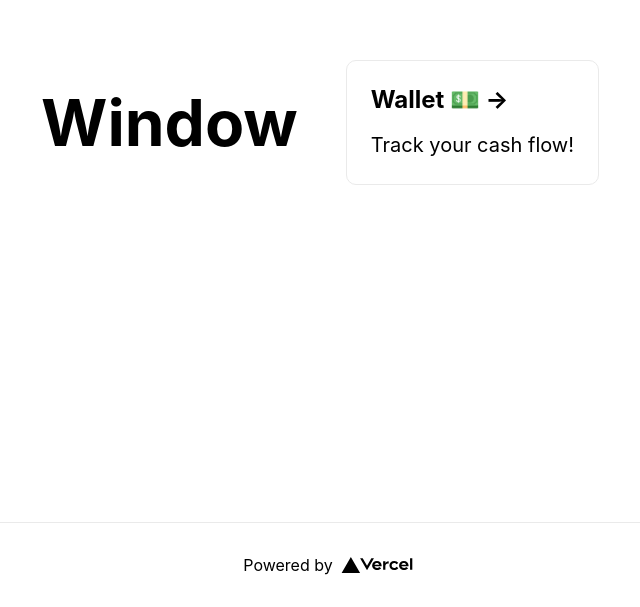
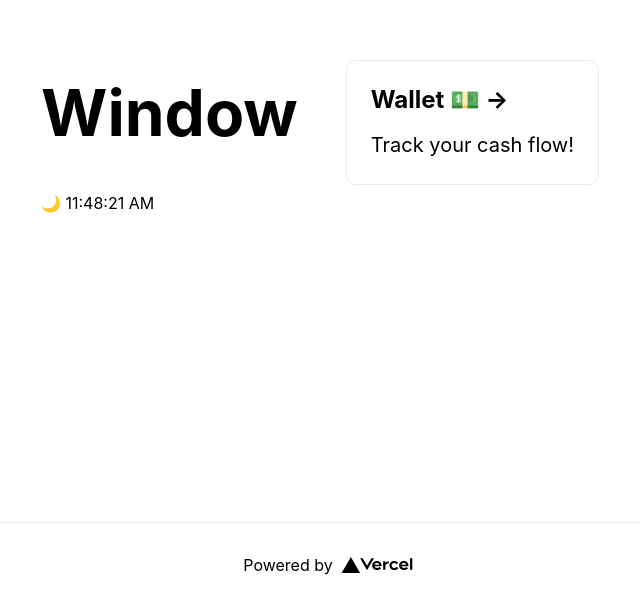
Before and after one commit to JeremyLoh/window, a Next.js app: page / in a window 1280 px wide. Shown: the part 278-885 px from the top of the page, without its empty margins (312-952 px from the left). Built offline with nearby package versions, Linux system fonts and the light colour scheme.

Commit message:
Add clock component

```diff
--- /dev/null
+++ b/components/clock.tsx
@@ -0,0 +1,33 @@
+import React, { FC, useEffect, useState } from "react"
+import Emoji from "./emoji"
+
+const clock:FC<any> = () => {
+  const [date, setDate] = useState<Date>(new Date())
+
+  function isDayTime(): boolean {
+    return date.toLocaleTimeString().endsWith("am")
+  }
+
+  function updateClock(): void {
+    setDate(new Date())
+  }
+
+  useEffect(() => {
+    const intervalId: ReturnType<typeof setInterval> = setInterval(() => {
+      updateClock()
+    }, 1000)
+    return () => {
+      clearInterval(intervalId)
+    }
+  }, [])
+
+  return (
+    <div>
+      <Emoji symbol={isDayTime() ? "🌞" : "🌙"}/>
+      {" "}
+      <span>{date.toLocaleTimeString()}</span>
+    </div>
+  )
+}
+
+export default clock
--- a/pages/index.tsx
+++ b/pages/index.tsx
@@ -2,6 +2,8 @@ import Head from 'next/head'
 import Image from 'next/image'
 import styles from '../styles/Home.module.css'
 import Emoji from "../components/emoji"
+
+import Clock from "../components/clock"
 
 export default function Home() {
   return (
@@ -13,9 +15,12 @@ export default function Home() {
       </Head>
 
       <main className={styles.main}>
-        <h1 className={styles.title}>
-          Window
-        </h1>
+        <div>
+          <h1 className={styles.title}>
+            Window
+          </h1>
+          <Clock />
+        </div>
 
         <div className={styles.grid}>
           <section className={styles.card}>
```
